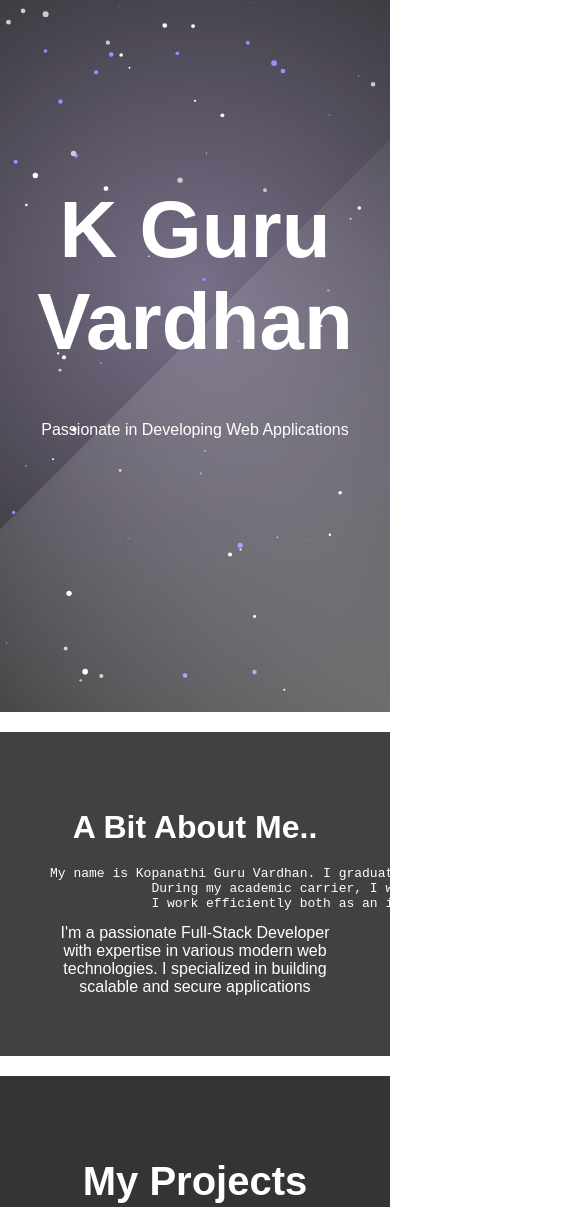
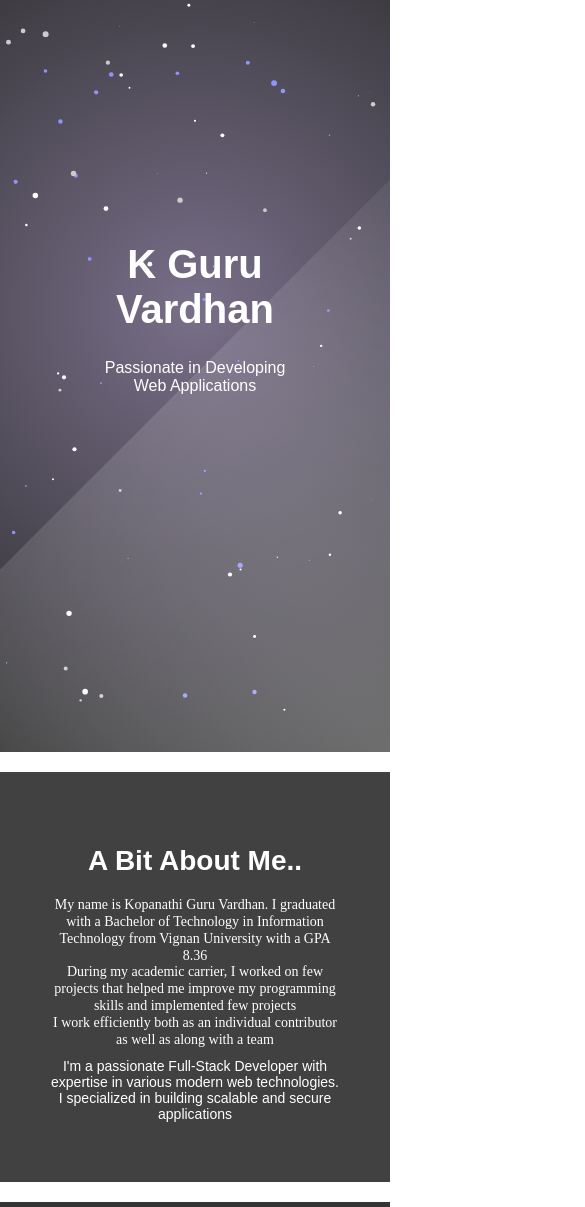
Before and after one commit to gvk00/MyPortfolio, a plain HTML site: page index.html in a window 390 px wide. Shown: the part 132-1339 px from the top of the page, 585 px wide, since content can reach past the window. Drawn offline with Linux system fonts and the light colour scheme.

Commit message:
index updated and style updated with media queris

```diff
--- a/index.html
+++ b/index.html
@@ -3,7 +3,7 @@
 <head>
     <meta charset="UTF-8">
     <meta name="viewport" content="width=device-width, initial-scale=1.0">
-    <title>Guru Vardhan - Portfolio</title>
+    <title>MyPortfolio</title>
     <link rel="stylesheet" href="style.css">
     <link href="https://cdnjs.cloudflare.com/ajax/libs/font-awesome/6.0.0-beta3/css/all.min.css" rel="stylesheet">
 </head>
@@ -19,9 +19,11 @@
     </div>
      <div class="div1">
         <h2>A Bit About Me..</h2>
-        <pre>My name is Kopanathi Guru Vardhan. I graduated with a Bachelor of Technology in Information Technology from Vignan University with a GPA 8.36
-             During my academic carrier, I worked on few projects that helped me improve my programming skills and implemented few projects
-             I work efficiently both as an individual contributor as well as along with a team</pre>
+        <p class="about_format">
+            My name is Kopanathi Guru Vardhan. I graduated with a Bachelor of Technology in Information Technology from Vignan University with a GPA 8.36<br>
+            During my academic carrier, I worked on few projects that helped me improve my programming skills and implemented few projects<br>
+            I work efficiently both as an individual contributor as well as along with a team
+        </p>
         <p>I'm a passionate Full-Stack Developer with expertise in various modern web technologies. I specialized in building scalable and secure applications</p>
     </div>
 <section id="projects">
--- a/style.css
+++ b/style.css
@@ -1,4 +1,35 @@
-/* General Reset and Font */
+
+@media only screen and (max-width: 768px) {
+    body, html {
+        font-size: 14px; /* Adjust font size for smaller screens */
+    }
+    .animated-bg {
+        flex-direction: column;
+        padding: 20px;
+    }
+    .text-container h1 {
+        font-size: 40px; /* Smaller heading size */
+    }
+    .text-container p {
+        font-size: 16px;
+    }
+    .projects-accordion {
+        width: 100%; /* Make accordion take full width */
+    }
+    .project-header {
+        font-size: 1em;
+    }
+    input, textarea {
+        width: 90%; /* Adjust form width for mobile */
+    }
+    h2 {
+        font-size: 1.5em;
+    }
+    footer .social-links a {
+        font-size: 20px; /* Adjust icon size */
+    }
+}
+
 body, html {
     margin: 0;
     padding: 0;
@@ -141,6 +172,10 @@ h2 {
 p {
     margin: 10px 0;
 }
+.about_format{
+    font-family: 'Bell MT', serif;
+    line-height: 1.2;
+}
 
 body h1 {
     font-size: 80px;
```
